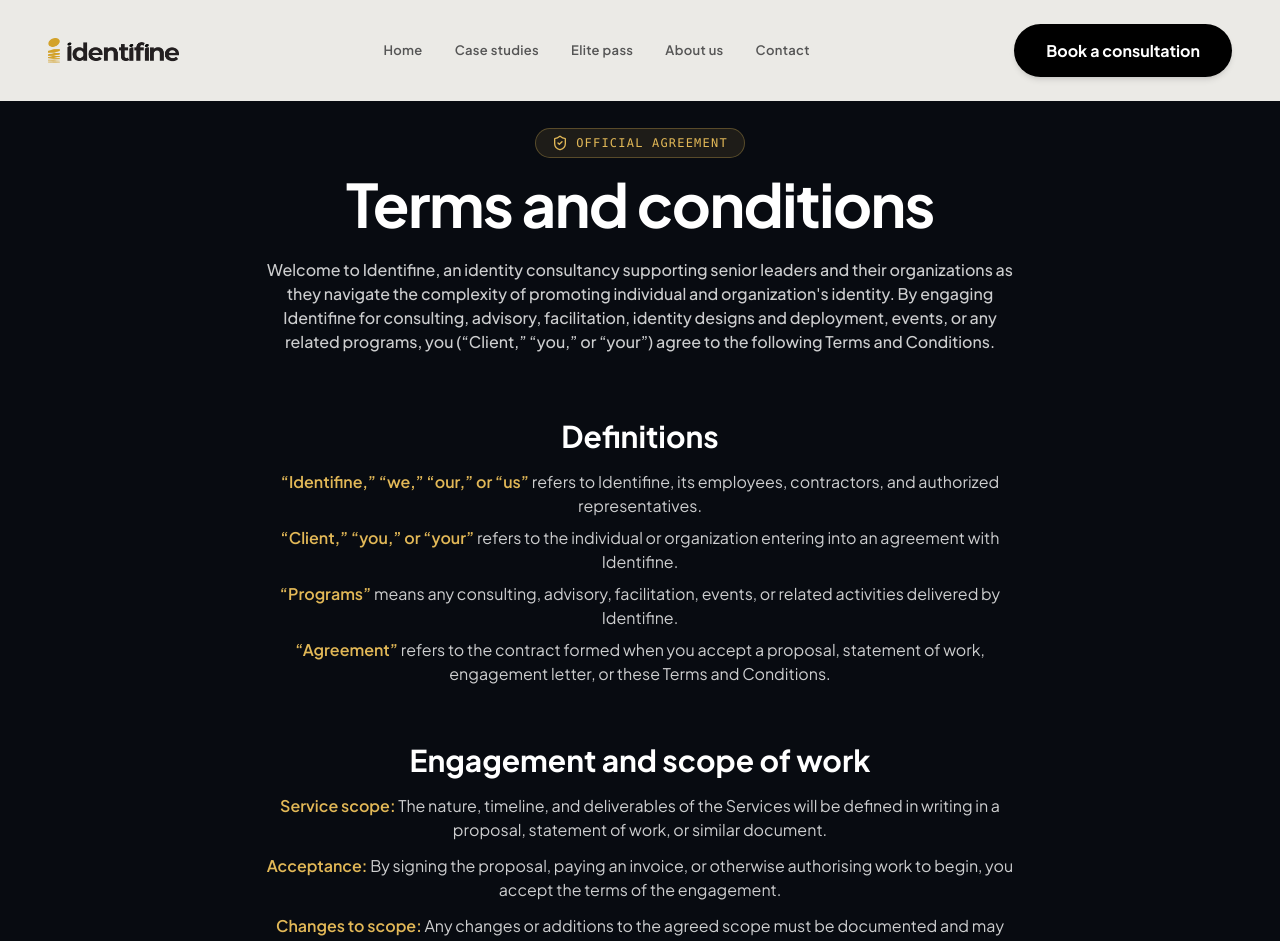
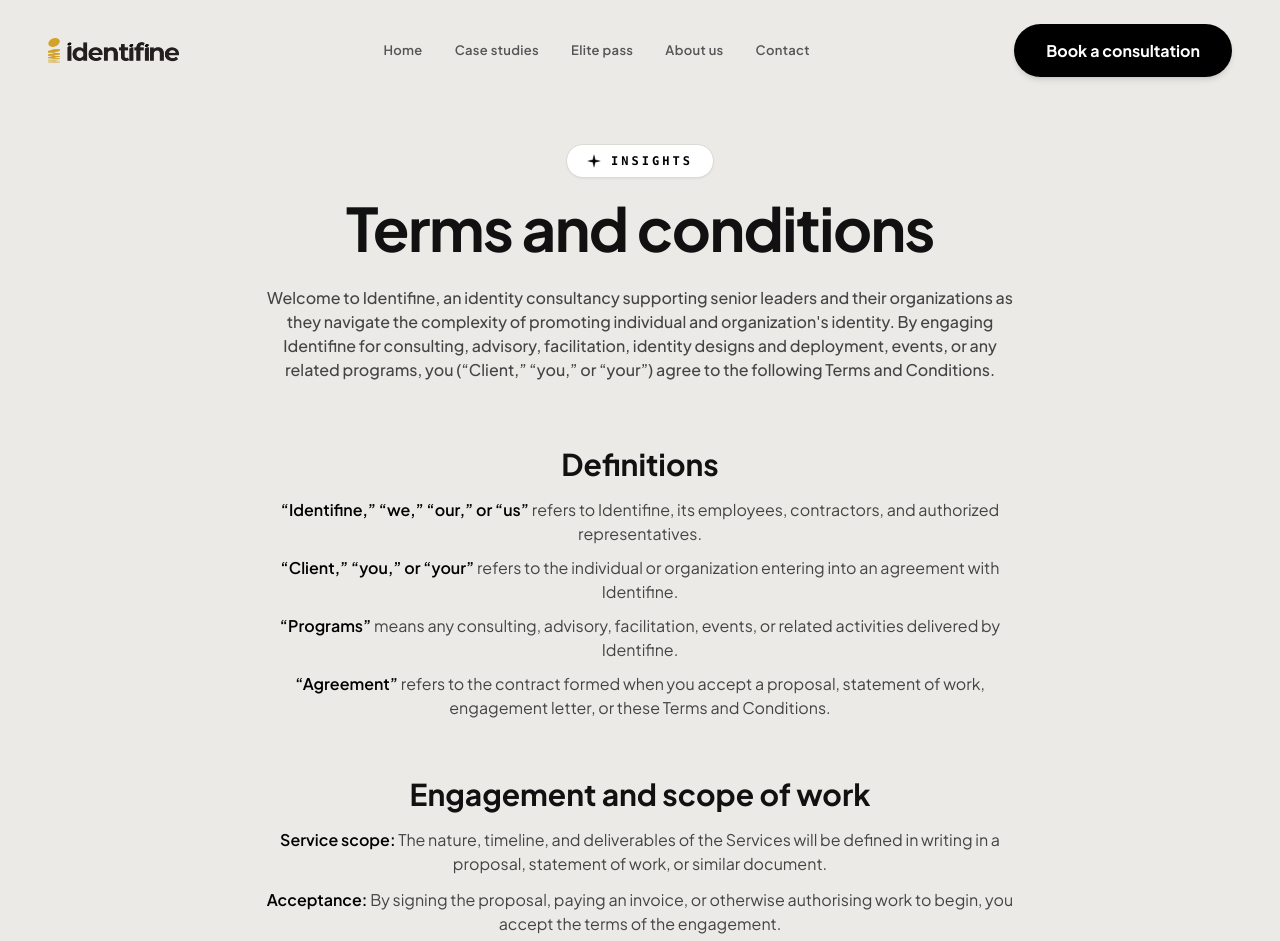
Before and after one commit to 0001-DEV/Identifine, a React (Vite) app: page /terms in a window 1280 px wide. Shown: the top 941 px of the page. Built offline with nearby package versions, Linux system fonts and the light colour scheme; the HTML template or start-up script is replaced by a standard one; a web font is replaced by a local one.

Commit message:
Update TermsPage background to light theme and replace badge with white insights button

```diff
--- a/src/pages/TermsPage.jsx
+++ b/src/pages/TermsPage.jsx
@@ -1,23 +1,24 @@
 import React from 'react';
 import { NavLink } from 'react-router-dom';
-import { ShieldCheck, ArrowLeft } from 'lucide-react';
+import { ArrowLeft } from 'lucide-react';
+import starIcon from '../assets/SVG@4x.png';
 
 export default function TermsPage() {
   return (
-    <div className="min-h-screen bg-[#080B11] text-white pt-32 pb-24 px-6 sm:px-12 selection:bg-[#E2B857] selection:text-black">
+    <div className="min-h-screen bg-[#EBEAE6] text-[#111111] pt-36 pb-28 px-6 sm:px-12 selection:bg-black selection:text-white">
       <div className="max-w-4xl mx-auto space-y-16 text-center">
 
         {/* Top Header */}
-        <div className="space-y-4 text-center max-w-3xl mx-auto">
-          <div className="inline-flex items-center justify-center gap-2 px-4 py-1.5 rounded-full bg-[#E2B857]/10 border border-[#E2B857]/30 text-[#E2B857] text-xs font-mono uppercase tracking-widest">
-            <ShieldCheck className="w-4 h-4" /> Official Agreement
+        <div className="space-y-5 text-center max-w-3xl mx-auto">
+          <div className="inline-flex items-center justify-center gap-2.5 px-5 py-2 rounded-full bg-white border border-[#DCDAD4] shadow-sm text-black text-xs font-mono uppercase tracking-[3px] font-semibold">
+            <img src={starIcon} alt="" className="w-3.5 h-3.5 object-contain brightness-0" /> insights
           </div>
 
-          <h1 className="font-galano font-bold text-4xl sm:text-6xl text-white tracking-tight">
+          <h1 className="font-galano font-bold text-4xl sm:text-6xl text-[#111111] tracking-tight">
             Terms and conditions
           </h1>
 
-          <p className="text-sm sm:text-base text-white/80 leading-relaxed max-w-3xl mx-auto font-medium pt-2">
+          <p className="text-sm sm:text-base text-[#444444] leading-relaxed max-w-3xl mx-auto font-medium pt-2">
             Welcome to Identifine, an identity consultancy supporting senior leaders and their organizations as they navigate the complexity of promoting individual and organization's identity. By engaging Identifine for consulting, advisory, facilitation, identity designs and deployment, events, or any related programs, you (“Client,” “you,” or “your”) agree to the following Terms and Conditions.
           </p>
         </div>
@@ -27,111 +28,111 @@ export default function TermsPage() {
 
           {/* Section 1 */}
           <div className="space-y-4 text-center">
-            <h2 className="font-galano font-bold text-2xl sm:text-3xl text-white">
+            <h2 className="font-galano font-bold text-2xl sm:text-3xl text-[#111111]">
               Definitions
             </h2>
-            <div className="text-sm sm:text-base text-white/80 leading-relaxed space-y-2 font-normal">
-              <p><strong className="text-[#E2B857] font-semibold">“Identifine,” “we,” “our,” or “us”</strong> refers to Identifine, its employees, contractors, and authorized representatives.</p>
-              <p><strong className="text-[#E2B857] font-semibold">“Client,” “you,” or “your”</strong> refers to the individual or organization entering into an agreement with Identifine.</p>
-              <p><strong className="text-[#E2B857] font-semibold">“Programs”</strong> means any consulting, advisory, facilitation, events, or related activities delivered by Identifine.</p>
-              <p><strong className="text-[#E2B857] font-semibold">“Agreement”</strong> refers to the contract formed when you accept a proposal, statement of work, engagement letter, or these Terms and Conditions.</p>
+            <div className="text-sm sm:text-base text-[#444444] leading-relaxed space-y-2.5 font-normal">
+              <p><strong className="text-black font-semibold">“Identifine,” “we,” “our,” or “us”</strong> refers to Identifine, its employees, contractors, and authorized representatives.</p>
+              <p><strong className="text-black font-semibold">“Client,” “you,” or “your”</strong> refers to the individual or organization entering into an agreement with Identifine.</p>
+              <p><strong className="text-black font-semibold">“Programs”</strong> means any consulting, advisory, facilitation, events, or related activities delivered by Identifine.</p>
+              <p><strong className="text-black font-semibold">“Agreement”</strong> refers to the contract formed when you accept a proposal, statement of work, engagement letter, or these Terms and Conditions.</p>
             </div>
           </div>
 
           {/* Section 2 */}
           <div className="space-y-4 text-center">
-            <h2 className="font-galano font-bold text-2xl sm:text-3xl text-white">
+            <h2 className="font-galano font-bold text-2xl sm:text-3xl text-[#111111]">
               Engagement and scope of work
             </h2>
-            <div className="text-sm sm:text-base text-white/80 leading-relaxed space-y-3 font-normal">
-              <p><strong className="text-[#E2B857] font-semibold">Service scope:</strong> The nature, timeline, and deliverables of the Services will be defined in writing in a proposal, statement of work, or similar document.</p>
-              <p><strong className="text-[#E2B857] font-semibold">Acceptance:</strong> By signing the proposal, paying an invoice, or otherwise authorising work to begin, you accept the terms of the engagement.</p>
-              <p><strong className="text-[#E2B857] font-semibold">Changes to scope:</strong> Any changes or additions to the agreed scope must be documented and may require revised fees or timelines.</p>
+            <div className="text-sm sm:text-base text-[#444444] leading-relaxed space-y-3 font-normal">
+              <p><strong className="text-black font-semibold">Service scope:</strong> The nature, timeline, and deliverables of the Services will be defined in writing in a proposal, statement of work, or similar document.</p>
+              <p><strong className="text-black font-semibold">Acceptance:</strong> By signing the proposal, paying an invoice, or otherwise authorising work to begin, you accept the terms of the engagement.</p>
+              <p><strong className="text-black font-semibold">Changes to scope:</strong> Any changes or additions to the agreed scope must be documented and may require revised fees or timelines.</p>
             </div>
           </div>
 
           {/* Section 3 */}
           <div className="space-y-4 text-center">
-            <h2 className="font-galano font-bold text-2xl sm:text-3xl text-white">
+            <h2 className="font-galano font-bold text-2xl sm:text-3xl text-[#111111]">
               Fees, invoicing, and payment
             </h2>
-            <div className="text-sm sm:text-base text-white/80 leading-relaxed space-y-3 font-normal">
-              <p><strong className="text-[#E2B857] font-semibold">Fees:</strong> Fees for Services will be clearly outlined in the proposal or invoice. Unless otherwise agreed, fees are exclusive of applicable taxes.</p>
-              <p><strong className="text-[#E2B857] font-semibold">Payment terms:</strong> Payment is due within the timeframe stated on the invoice. Late payments may incur interest or suspension of Services.</p>
-              <p><strong className="text-[#E2B857] font-semibold">Cancellations or postponements:</strong> If you cancel or postpone Services, Identifine may charge for work already completed, non-recoverable costs, or agreed cancellation fees.</p>
+            <div className="text-sm sm:text-base text-[#444444] leading-relaxed space-y-3 font-normal">
+              <p><strong className="text-black font-semibold">Fees:</strong> Fees for Services will be clearly outlined in the proposal or invoice. Unless otherwise agreed, fees are exclusive of applicable taxes.</p>
+              <p><strong className="text-black font-semibold">Payment terms:</strong> Payment is due within the timeframe stated on the invoice. Late payments may incur interest or suspension of Services.</p>
+              <p><strong className="text-black font-semibold">Cancellations or postponements:</strong> If you cancel or postpone Services, Identifine may charge for work already completed, non-recoverable costs, or agreed cancellation fees.</p>
             </div>
           </div>
 
           {/* Section 4 */}
           <div className="space-y-4 text-center">
-            <h2 className="font-galano font-bold text-2xl sm:text-3xl text-white">
+            <h2 className="font-galano font-bold text-2xl sm:text-3xl text-[#111111]">
               Confidentiality
             </h2>
-            <div className="text-sm sm:text-base text-white/80 leading-relaxed space-y-3 font-normal">
-              <p><strong className="text-[#E2B857] font-semibold">Mutual confidentiality:</strong> Both parties agree to protect confidential or sensitive information disclosed during the engagement.</p>
-              <p><strong className="text-[#E2B857] font-semibold">Exceptions:</strong> Confidentiality obligations do not apply to information that is public, already known, independently developed, or required to be disclosed by law.</p>
-              <p><strong className="text-[#E2B857] font-semibold">Client discussions:</strong> Identifine may reference engagement themes in anonymised form for learning or thought leadership, unless otherwise agreed.</p>
+            <div className="text-sm sm:text-base text-[#444444] leading-relaxed space-y-3 font-normal">
+              <p><strong className="text-black font-semibold">Mutual confidentiality:</strong> Both parties agree to protect confidential or sensitive information disclosed during the engagement.</p>
+              <p><strong className="text-black font-semibold">Exceptions:</strong> Confidentiality obligations do not apply to information that is public, already known, independently developed, or required to be disclosed by law.</p>
+              <p><strong className="text-black font-semibold">Client discussions:</strong> Identifine may reference engagement themes in anonymised form for learning or thought leadership, unless otherwise agreed.</p>
             </div>
           </div>
 
           {/* Section 5 */}
           <div className="space-y-4 text-center">
-            <h2 className="font-galano font-bold text-2xl sm:text-3xl text-white">
+            <h2 className="font-galano font-bold text-2xl sm:text-3xl text-[#111111]">
               Privacy and data protection
             </h2>
-            <div className="text-sm sm:text-base text-white/80 leading-relaxed space-y-3 font-normal">
-              <p><strong className="text-[#E2B857] font-semibold">Personal data:</strong> Identifine will handle personal data in accordance with applicable data protection laws.</p>
-              <p><strong className="text-[#E2B857] font-semibold">Data use:</strong> We collect only the data necessary to deliver the Services and will not share personal data with third parties without permission, unless required by law.</p>
+            <div className="text-sm sm:text-base text-[#444444] leading-relaxed space-y-3 font-normal">
+              <p><strong className="text-black font-semibold">Personal data:</strong> Identifine will handle personal data in accordance with applicable data protection laws.</p>
+              <p><strong className="text-black font-semibold">Data use:</strong> We collect only the data necessary to deliver the Services and will not share personal data with third parties without permission, unless required by law.</p>
             </div>
           </div>
 
           {/* Section 6 */}
           <div className="space-y-4 text-center">
-            <h2 className="font-galano font-bold text-2xl sm:text-3xl text-white">
+            <h2 className="font-galano font-bold text-2xl sm:text-3xl text-[#111111]">
               Limitation of liability
             </h2>
-            <div className="text-sm sm:text-base text-white/80 leading-relaxed space-y-3 font-normal">
-              <p><strong className="text-[#E2B857] font-semibold">Exclusions:</strong> Identifine is not liable for indirect, incidental, or consequential damages from the client arising from the Services.</p>
-              <p><strong className="text-[#E2B857] font-semibold">Liability cap:</strong> Identifine’s total liability is limited to the fees paid by the Client for the specific engagement giving rise to the claim.</p>
+            <div className="text-sm sm:text-base text-[#444444] leading-relaxed space-y-3 font-normal">
+              <p><strong className="text-black font-semibold">Exclusions:</strong> Identifine is not liable for indirect, incidental, or consequential damages from the client arising from the Services.</p>
+              <p><strong className="text-black font-semibold">Liability cap:</strong> Identifine’s total liability is limited to the fees paid by the Client for the specific engagement giving rise to the claim.</p>
             </div>
           </div>
 
           {/* Section 7 */}
           <div className="space-y-4 text-center">
-            <h2 className="font-galano font-bold text-2xl sm:text-3xl text-white">
+            <h2 className="font-galano font-bold text-2xl sm:text-3xl text-[#111111]">
               Termination
             </h2>
-            <p className="text-sm sm:text-base text-white/80 leading-relaxed font-normal">
+            <p className="text-sm sm:text-base text-[#444444] leading-relaxed font-normal">
               Either party may terminate the engagement with written notice, subject to any notice period or cancellation terms set out in the proposal. Work completed up to the date of termination will be invoiced.
             </p>
           </div>
 
           {/* Section 8 */}
           <div className="space-y-4 text-center">
-            <h2 className="font-galano font-bold text-2xl sm:text-3xl text-white">
+            <h2 className="font-galano font-bold text-2xl sm:text-3xl text-[#111111]">
               Changes to services or scheduling
             </h2>
-            <p className="text-sm sm:text-base text-white/80 leading-relaxed font-normal">
+            <p className="text-sm sm:text-base text-[#444444] leading-relaxed font-normal">
               Identifine reserves the right to adjust schedules, facilitators, formats, or delivery methods where necessary. Any significant changes will be communicated promptly.
             </p>
           </div>
 
           {/* Section 9 */}
           <div className="space-y-4 text-center">
-            <h2 className="font-galano font-bold text-2xl sm:text-3xl text-white">
+            <h2 className="font-galano font-bold text-2xl sm:text-3xl text-[#111111]">
               Governing law
             </h2>
-            <p className="text-sm sm:text-base text-white/80 leading-relaxed font-normal">
+            <p className="text-sm sm:text-base text-[#444444] leading-relaxed font-normal">
               These Terms and Conditions are governed by the laws of the Federal Republic of Nigeria, and any disputes will be resolved exclusively in the courts of Nigeria.
             </p>
           </div>
 
           {/* Section 10 */}
           <div className="space-y-4 text-center">
-            <h2 className="font-galano font-bold text-2xl sm:text-3xl text-white">
+            <h2 className="font-galano font-bold text-2xl sm:text-3xl text-[#111111]">
               Entire agreement
             </h2>
-            <p className="text-sm sm:text-base text-white/80 leading-relaxed font-normal">
+            <p className="text-sm sm:text-base text-[#444444] leading-relaxed font-normal">
               These Terms and Conditions, together with the proposal or statement of work, constitute the entire agreement between the parties and supersede all prior discussions or understandings.
             </p>
           </div>
@@ -142,7 +143,7 @@ export default function TermsPage() {
         <div className="pt-8 text-center">
           <NavLink
             to="/"
-            className="inline-flex items-center gap-2 px-8 py-4 rounded-full bg-white text-black font-bold text-sm shadow-xl hover:scale-105 transition-transform"
+            className="inline-flex items-center gap-2 px-8 py-4 rounded-full bg-black text-white font-bold text-sm shadow-xl hover:scale-105 transition-transform"
           >
             <ArrowLeft className="w-4 h-4" /> Return to Home
           </NavLink>
```
